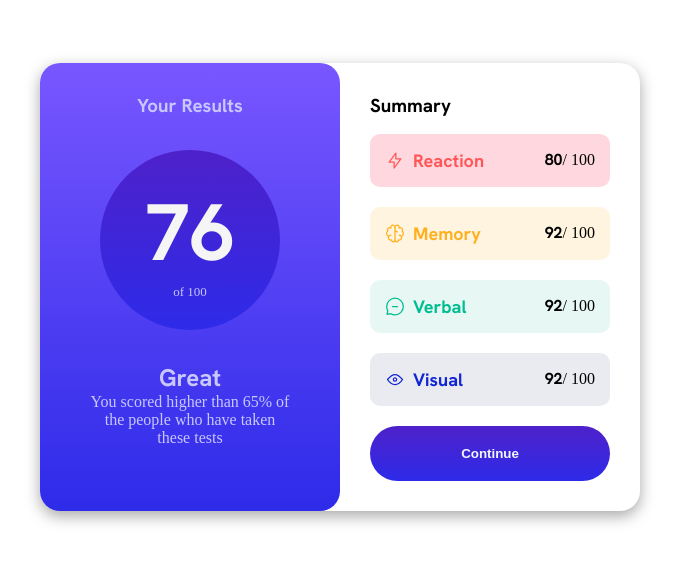
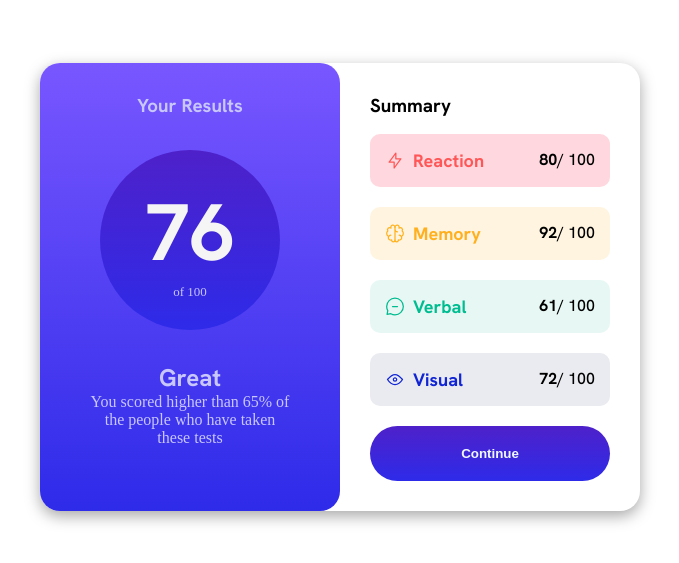
Before and after one commit to Goldexcool/LandingPage, a plain HTML site: page index.html in a window 1280 px wide. Shown: the part 113-676 px from the top of the page, without its empty margins (300-979 px from the left). Drawn offline with Linux system fonts and the light colour scheme.

Commit message:
Fixed Fonts

```diff
--- a/index.html
+++ b/index.html
@@ -33,28 +33,28 @@
                       <img src="./assets/icon-reaction.svg" />
                       <p class="reaction item-1">Reaction</p>
                     </div>
-                    <p><span>80</span>/ 100</p>
+                    <p class="font"><span>80</span>/ 100</p>
                   </div>
                   <div class="box">
                     <div class="in">
                       <img src="./assets/icon-memory.svg" />
                       <p class="reaction item-2">Memory</p>
                     </div>
-                    <p><span>92</span>/ 100</p>
+                    <p class="font"><span>92</span>/ 100</p>
                   </div>
                   <div class="box">
                     <div class="in">
                       <img src="./assets/icon-verbal.svg" />
                       <p class="reaction item-3">Verbal</p>
                     </div>
-                    <p><span>92</span>/ 100</p>
+                    <p class="font"><span>61</span>/ 100</p>
                   </div>
                   <div class="box">
                     <div class="in">
                       <img src="./assets/icon-visual.svg" />
                       <p class="reaction item-4">Visual</p>
                     </div>
-                    <p><span>92</span>/ 100</p>
+                    <p class="font"><span>72</span>/ 100</p>
                   </div>
                 </div>
                 <button class="button"><b>Continue</b></button>
--- a/style.css
+++ b/style.css
@@ -164,7 +164,9 @@ h1 {
 .box:nth-child(4) {
   background-color: hsl(230, 18%, 93%);
 }
-
+.font{
+  font-family: 'Hanken Grotesk', sans-serif;
+}
 .item-1 {
   color: hsl(0, 100%, 67%);
   font-size: 18px;
```
